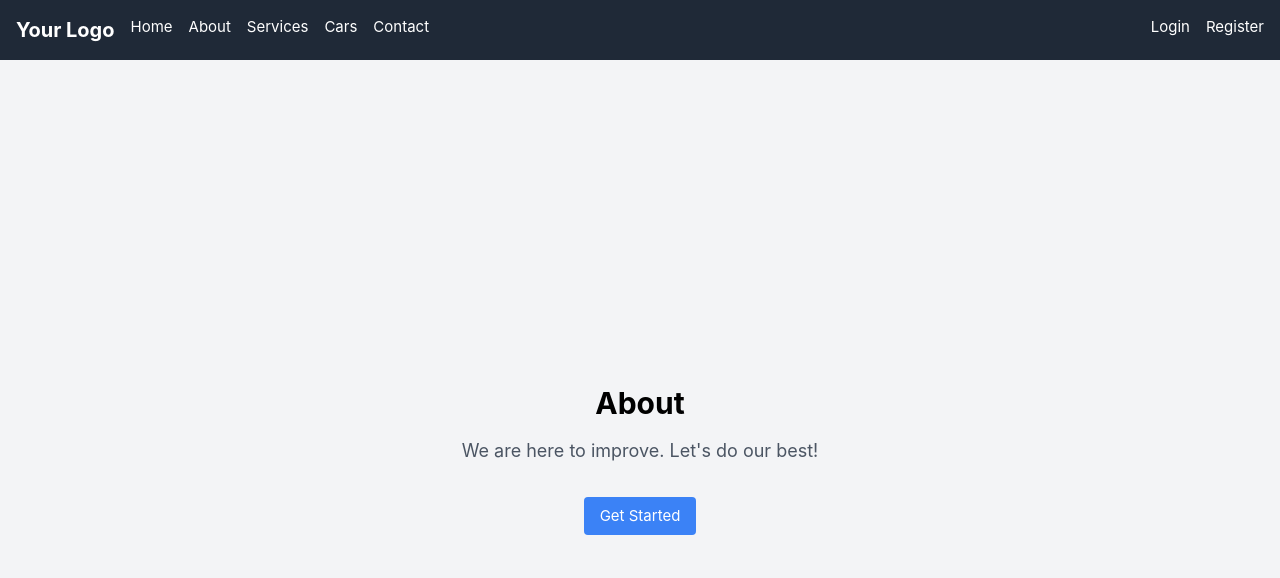
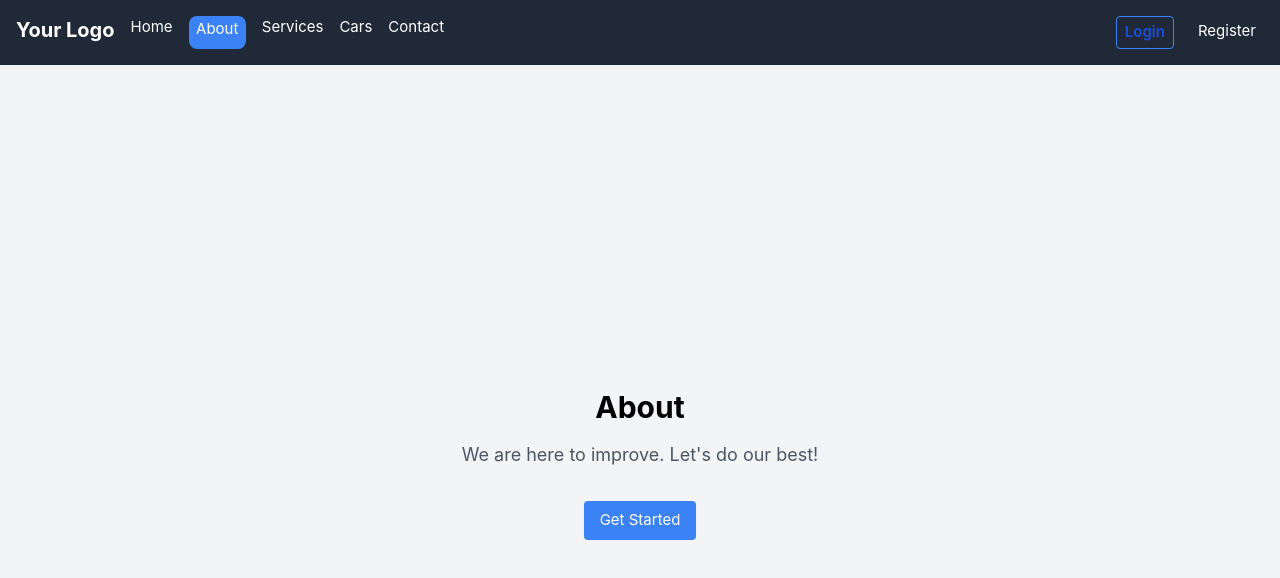
Before and after one commit to elionbehluli/lab1, a Vue app in the folder frontend/: page /about in a window 1280 px wide. Shown: the top 578 px of the page. Built offline with nearby package versions, Linux system fonts and the light colour scheme.

Commit message:
fix: added active link highlighting in navbar and refactor button styles and hover effects

```diff
--- a/frontend/src/assets/styles.css
+++ b/frontend/src/assets/styles.css
@@ -1,24 +1,3 @@
 @import 'tailwindcss/base';
 @import 'tailwindcss/components';
 @import 'tailwindcss/utilities';
-
-.page-link,
-.button {
-  color: white;
-  transition: all 0.3s ease;
-}
-
-.page-link:hover,
-.button:hover {
-  color: white;
-  border-radius: 8px;
-  background-color: rgb(59 130 246);
-  padding: 0.1em 0.5em;
-}
-
-button {
-  background-color: transparent;
-  border: none;
-  cursor: pointer;
-  transition: all 0.3s ease;
-}
--- a/frontend/src/components/NavBar.vue
+++ b/frontend/src/components/NavBar.vue
@@ -5,22 +5,67 @@
         <div class="flex space-x-4">
           <router-link to="/" class="text-white text-xl font-bold">Your Logo</router-link>
 
-          <router-link to="/" class="page-link">Home</router-link>
-          <router-link to="/about" class="page-link">About</router-link>
-          <router-link to="/services" class="page-link">Services</router-link>
-          <router-link to="/cars" class="page-link">Cars</router-link>
-          <router-link to="/contact" class="page-link">Contact</router-link>
+          <router-link to="/" class="page-link" :class="{ 'active-link': $route.path === '/' }"
+            >Home</router-link
+          >
+          <router-link
+            to="/about"
+            class="page-link"
+            :class="{ 'active-link': $route.path === '/about' }"
+            >About</router-link
+          >
+          <router-link
+            to="/services"
+            class="page-link"
+            :class="{ 'active-link': $route.path === '/services' }"
+            >Services</router-link
+          >
+          <router-link
+            to="/cars"
+            class="page-link"
+            :class="{ 'active-link': $route.path === '/cars' }"
+            >Cars</router-link
+          >
+          <router-link
+            to="/contact"
+            class="page-link"
+            :class="{ 'active-link': $route.path === '/contact' }"
+            >Contact</router-link
+          >
         </div>
 
         <div class="flex space-x-4">
           <router-link to="/login" class="text-white hover:text-gray-300">
-            <button class="button">Login</button>
+            <button
+              class="bg-transparent hover:bg-blue-500 text-blue-700 font-semibold hover:text-white py-1 px-2 border border-blue-500 hover:border-transparent rounded"
+            >
+              Login
+            </button>
           </router-link>
           <router-link to="/register" class="text-white hover:text-gray-300">
-            <button class="button">Register</button>
+            <button class="py-1 px-2">Register</button>
           </router-link>
         </div>
       </div>
     </div>
   </nav>
 </template>
+<style>
+.page-link,
+.button {
+  color: white;
+  transition: all 0.3s ease;
+}
+
+.page-link:hover {
+  background-color: rgb(59 130 246);
+  border-radius: 8px;
+  padding: 0.1em 0.5em;
+}
+
+.active-link {
+  background-color: rgb(59 130 246);
+  border-radius: 8px;
+  padding: 0.1em 0.5em;
+}
+</style>
```
